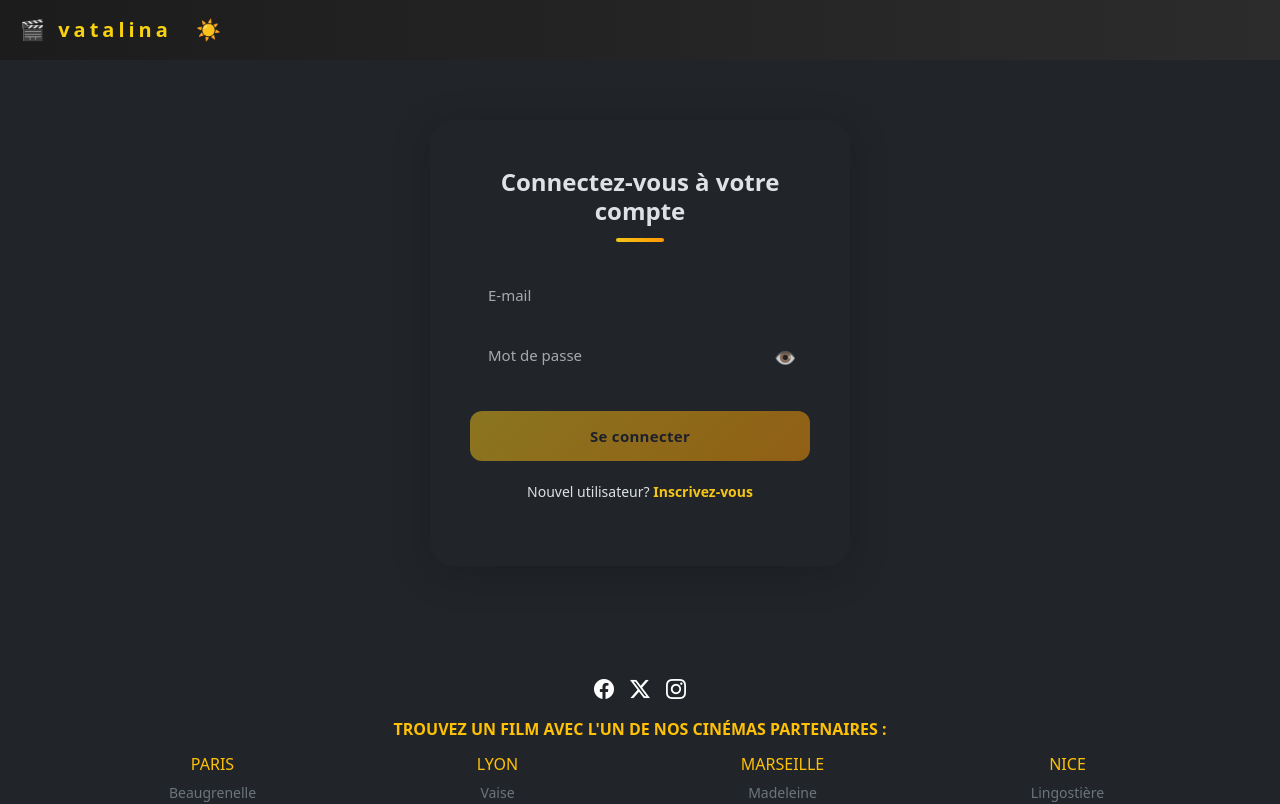
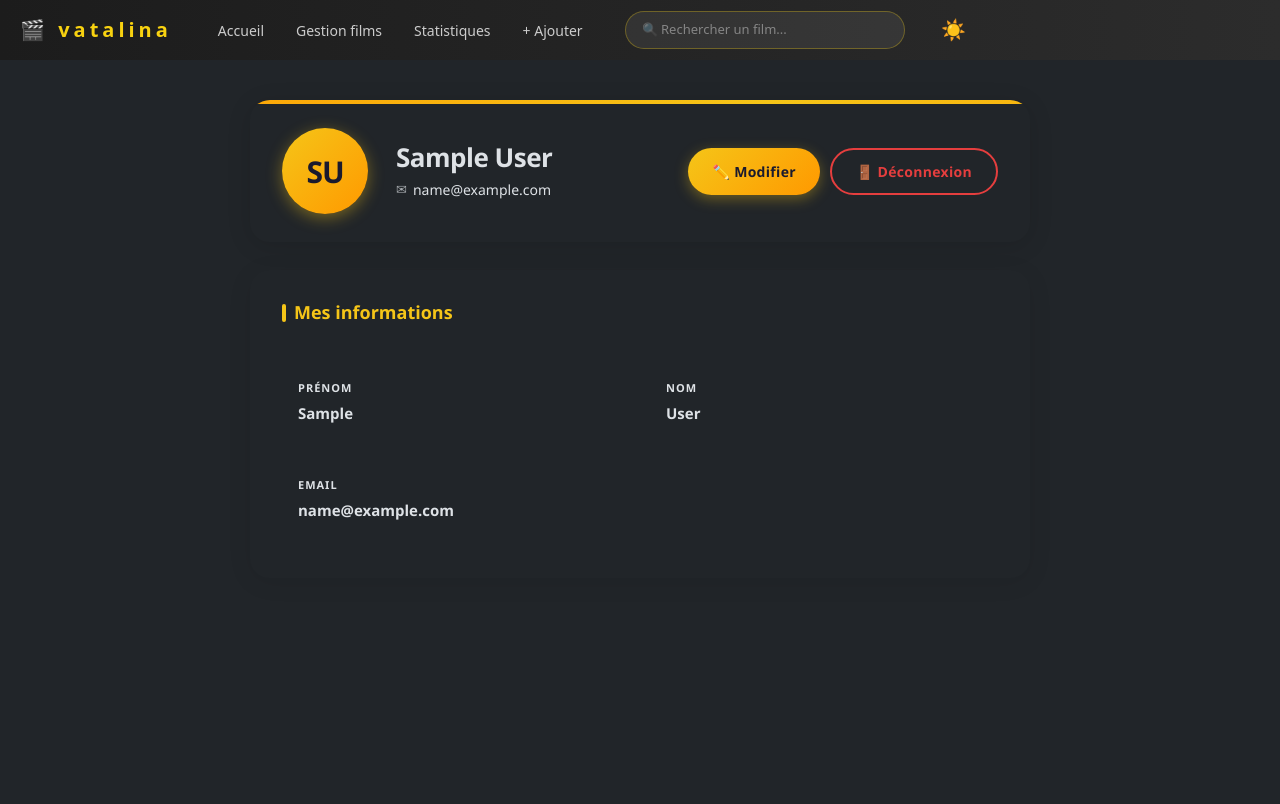
Before and after one commit to Diarra-blip/Cine-app, an Angular app: page /profile in a window 1280 px wide. Before the commit this address led to /login. Shown: the top 804 px of the page. Built offline with nearby package versions, Linux system fonts and the light colour scheme; sample sign-in values are in the browser's storage.

Commit message:
Explications

```diff
--- a/src/app/auth/auth.service.ts
+++ b/src/app/auth/auth.service.ts
@@ -5,17 +5,51 @@ import { User } from '../models/user';
 export class AuthService {
   currentUser = signal<User | null>(null);
 
-  register(user: User) {
-    user.role = 'client'; // Par défaut un nouvel inscrit est client
-    localStorage.setItem('user', JSON.stringify(user));
+ constructor() {
+   // Migration des anciens comptes stockés sous 'user'
+   const oldUser = localStorage.getItem('user');
+   if (oldUser) {
+     const user: User = JSON.parse(oldUser);
+     if (user.email) {
+       localStorage.setItem(`user_${user.email}`, JSON.stringify(user));
+       localStorage.removeItem('user');
+     }
+   }
+
+   // Crée le compte admin par défaut s'il n'existe pas
+   const admin: User = {
+     firstName: 'Admin',
+     lastName: 'Takima',
+     email: 'admin@takima.fr',
+     password: 'admin123',
+     role: 'admin'
+   };
+   if (!localStorage.getItem(`user_${admin.email}`)) {
+     localStorage.setItem(`user_${admin.email}`, JSON.stringify(admin));
+   }
+
+   // Restaure la session si l'utilisateur était connecté
+   const session = localStorage.getItem('session');
+   if (session) {
+     this.currentUser.set(JSON.parse(session));
+   }
+ }
+
+  register(user: User): boolean {
+    const key = `user_${user.email}`;
+    if (localStorage.getItem(key)) return false; // email déjà utilisé
+    user.role = 'client';
+    localStorage.setItem(key, JSON.stringify(user));
+    return true;
   }
 
   login(email: string, password: string): boolean {
-    const stored = localStorage.getItem('user');
+    const stored = localStorage.getItem(`user_${email}`);
     if (!stored) return false;
     const user: User = JSON.parse(stored);
-    if (user.email === email && user.password === password) {
+    if (user.password === password) {
       this.currentUser.set(user);
+      localStorage.setItem('session', JSON.stringify(user)); // garde la session
       return true;
     }
     return false;
@@ -23,6 +57,7 @@ export class AuthService {
 
   logout() {
     this.currentUser.set(null);
+    localStorage.removeItem('session');
   }
 
   isLoggedIn() {
--- a/src/app/auth/register/register.ts
+++ b/src/app/auth/register/register.ts
@@ -26,7 +26,11 @@ export class Register {
       this.error = 'Les mots de passe ne correspondent pas';
       return;
     }
-    this.auth.register(this.user);
+    const success = this.auth.register(this.user);
+    if (!success) {
+      this.error = 'Cet email est déjà utilisé';
+      return;
+    }
     this.router.navigate(['/login']);
   }
 }
--- a/src/app/navbar/navbar.html
+++ b/src/app/navbar/navbar.html
@@ -6,12 +6,35 @@
     <!-- Liens centraux visibles quand connecté -->
     <div class="nav-links" *ngIf="auth.isLoggedIn()">
       <a class="nav-link" routerLink="/">Accueil</a>
-      <!-- Admin seulement -->
       <ng-container *ngIf="auth.isAdmin()">
         <a class="nav-link" routerLink="/movies">Gestion films</a>
         <a class="nav-link" routerLink="/charts">Statistiques</a>
         <a class="nav-link" routerLink="/add-movie">+ Ajouter</a>
       </ng-container>
+    </div>
+
+    <!-- Barre de recherche -->
+    <div class="search-wrapper" *ngIf="auth.isLoggedIn()">
+      <input
+        class="search-input"
+        type="text"
+        placeholder="🔍 Rechercher un film..."
+        [(ngModel)]="searchQuery"
+        (input)="onSearch()"
+        (focus)="onSearchFocus()"
+        (blur)="closeSearch()"
+      />
+      <!-- Résultats -->
+      <div class="search-results" *ngIf="showResults && searchQuery">
+        <div class="no-result" *ngIf="searchResults.length === 0">
+          Aucun résultat pour "{{ searchQuery }}"
+        </div>
+        <div class="search-item" *ngFor="let movie of searchResults"
+             (click)="goToMovie(movie)">
+          <span class="search-item-title">{{ movie.title }}</span>
+          <span class="search-item-director">{{ movie.director }}</span>
+        </div>
+      </div>
     </div>
 
     <!-- Bouton thème -->
@@ -45,8 +68,6 @@
       <a class="dropdown-item" routerLink="/" (click)="closeMenu()">
         <span class="item-icon">🏠</span> Accueil
       </a>
-
-      <!-- Admin seulement -->
       <ng-container *ngIf="auth.isAdmin()">
         <a class="dropdown-item" routerLink="/movies" (click)="closeMenu()">
           <span class="item-icon">🎬</span> Gestion films
@@ -58,8 +79,6 @@
           <span class="item-icon">📊</span> Statistiques
         </a>
       </ng-container>
-
-      <!-- Client seulement -->
       <ng-container *ngIf="auth.isClient()">
         <a class="dropdown-item" routerLink="/catalog" (click)="closeMenu()">
           <span class="item-icon">🎥</span> Catalogue films
@@ -68,7 +87,6 @@
           <span class="item-icon">❤️</span> Mes favoris
         </a>
       </ng-container>
-
       <a class="dropdown-item" routerLink="/profile" (click)="closeMenu()">
         <span class="item-icon">👤</span> Mon Espace
       </a>
@@ -80,5 +98,4 @@
   </div>
 </nav>
 
-<!-- Overlay -->
 <div class="nav-overlay" *ngIf="expanded" (click)="closeMenu()"></div>
--- a/src/app/navbar/navbar.scss
+++ b/src/app/navbar/navbar.scss
@@ -3,7 +3,7 @@
   padding: 0 20px;
   height: 60px;
   display: flex;
-  flex-direction: column;
+  align-items: center; /* ← plus de flex-direction: column */
   position: relative;
   z-index: 200;
   width: 100%;
@@ -35,8 +35,7 @@
   display: flex;
   align-items: center;
   gap: 4px;
-  margin-left: 32px;
-  flex: 1;
+  margin-left: 16px;
 }
 
 .nav-link {
@@ -55,10 +54,87 @@
   }
 }
 
+/* Barre de recherche */
+.search-wrapper {
+  position: relative;
+  flex: 1;
+  max-width: 280px;
+  margin: 0 12px;
+}
+
+.search-input {
+  width: 100%;
+  padding: 8px 16px;
+  border-radius: 20px;
+  border: 1.5px solid rgba(248, 210, 16, 0.3);
+  background: rgba(255,255,255,0.07);
+  color: #eaeaea;
+  font-size: 13px;
+  box-sizing: border-box;
+  transition: all 0.2s;
+
+  &::placeholder { color: rgba(255,255,255,0.4); }
+
+  &:focus {
+    outline: none;
+    border-color: #f8d210;
+    background: rgba(255,255,255,0.1);
+    box-shadow: 0 0 0 3px rgba(248,210,16,0.15);
+  }
+}
+
+/* Résultats */
+.search-results {
+  position: absolute;
+  top: calc(100% + 8px);
+  left: 0;
+  right: 0;
+  background: #1e1e2e;
+  border: 1px solid rgba(248,210,16,0.2);
+  border-radius: 12px;
+  box-shadow: 0 8px 32px rgba(0,0,0,0.4);
+  z-index: 400;
+  overflow: hidden;
+  max-height: 300px;
+  overflow-y: auto;
+}
+
+.no-result {
+  padding: 16px;
+  color: #9a9ab0;
+  font-size: 13px;
+  text-align: center;
+}
+
+.search-item {
+  display: flex;
+  flex-direction: column;
+  padding: 12px 16px;
+  cursor: pointer;
+  transition: background 0.15s;
+  border-bottom: 1px solid rgba(255,255,255,0.05);
+
+  &:last-child { border-bottom: none; }
+  &:hover { background: rgba(248,210,16,0.1); }
+
+  .search-item-title {
+    color: #eaeaea;
+    font-weight: 600;
+    font-size: 14px;
+  }
+
+  .search-item-director {
+    color: #9a9ab0;
+    font-size: 12px;
+    margin-top: 2px;
+  }
+}
+
 /* Hamburger animé */
 .nav-hamburger-wrapper {
   margin-left: auto;
   cursor: pointer;
+  flex-shrink: 0;
 }
 
 .hamburger {
@@ -80,16 +156,9 @@
     transform-origin: center;
   }
 
-  &.open span:nth-child(1) {
-    transform: translateY(7px) rotate(45deg);
-  }
-  &.open span:nth-child(2) {
-    opacity: 0;
-    transform: scaleX(0);
-  }
-  &.open span:nth-child(3) {
-    transform: translateY(-7px) rotate(-45deg);
-  }
+  &.open span:nth-child(1) { transform: translateY(7px) rotate(45deg); }
+  &.open span:nth-child(2) { opacity: 0; transform: scaleX(0); }
+  &.open span:nth-child(3) { transform: translateY(-7px) rotate(-45deg); }
 }
 
 /* Dropdown */
@@ -167,6 +236,7 @@
   z-index: 199;
 }
 
+/* Bouton thème */
 .theme-toggle {
   background: transparent;
   border: none;
@@ -175,9 +245,7 @@
   padding: 4px 8px;
   border-radius: 8px;
   transition: transform 0.3s ease;
-  margin-right: 8px;
+  flex-shrink: 0;
 
-  &:hover {
-    transform: rotate(20deg) scale(1.2);
-  }
+  &:hover { transform: rotate(20deg) scale(1.2); }
 }
--- a/src/app/navbar/navbar.ts
+++ b/src/app/navbar/navbar.ts
@@ -1,23 +1,31 @@
 import { Component, Input, inject } from '@angular/core';
 import { CommonModule } from '@angular/common';
 import { RouterLink, Router } from '@angular/router';
+import { FormsModule } from '@angular/forms';
 import { AuthService } from '../auth/auth.service';
 import { ThemeService } from '../services/theme';
+import { MoviesApiService } from '../services/movies-api';
+import { Movie } from '../models/movie';
 
 @Component({
   selector: 'app-navbar',
   standalone: true,
-  imports: [CommonModule, RouterLink],
+  imports: [CommonModule, RouterLink, FormsModule],
   templateUrl: './navbar.html',
   styleUrls: ['./navbar.scss'],
 })
 export class Navbar {
   @Input({ required: true }) title!: string;
   expanded = false;
+  searchQuery = '';
+  searchResults: Movie[] = [];
+  allMovies: Movie[] = [];
+  showResults = false;
 
   auth = inject(AuthService);
   themeService = inject(ThemeService);
   private router = inject(Router);
+  private moviesApi = inject(MoviesApiService);
 
   toggleMenu(): void {
     this.expanded = !this.expanded;
@@ -32,4 +40,39 @@ export class Navbar {
     this.closeMenu();
     this.router.navigate(['/login']);
   }
+
+  onSearchFocus(): void {
+    if (this.allMovies.length === 0) {
+      this.moviesApi.getMovies().subscribe(movies => {
+        this.allMovies = movies;
+      });
+    }
+    this.showResults = true;
+  }
+
+  onSearch(): void {
+    if (!this.searchQuery.trim()) {
+      this.searchResults = [];
+      return;
+    }
+    const q = this.searchQuery.toLowerCase();
+    this.searchResults = this.allMovies.filter(m =>
+      m.title.toLowerCase().includes(q) ||
+      m.director.toLowerCase().includes(q)
+    );
+  }
+
+  goToMovie(movie: Movie): void {
+    this.searchQuery = '';
+    this.searchResults = [];
+    this.showResults = false;
+    this.router.navigate(['/movie', movie.id]);
+  }
+
+  closeSearch(): void {
+    setTimeout(() => {
+      this.showResults = false;
+      this.searchResults = [];
+    }, 200);
+  }
 }
```
